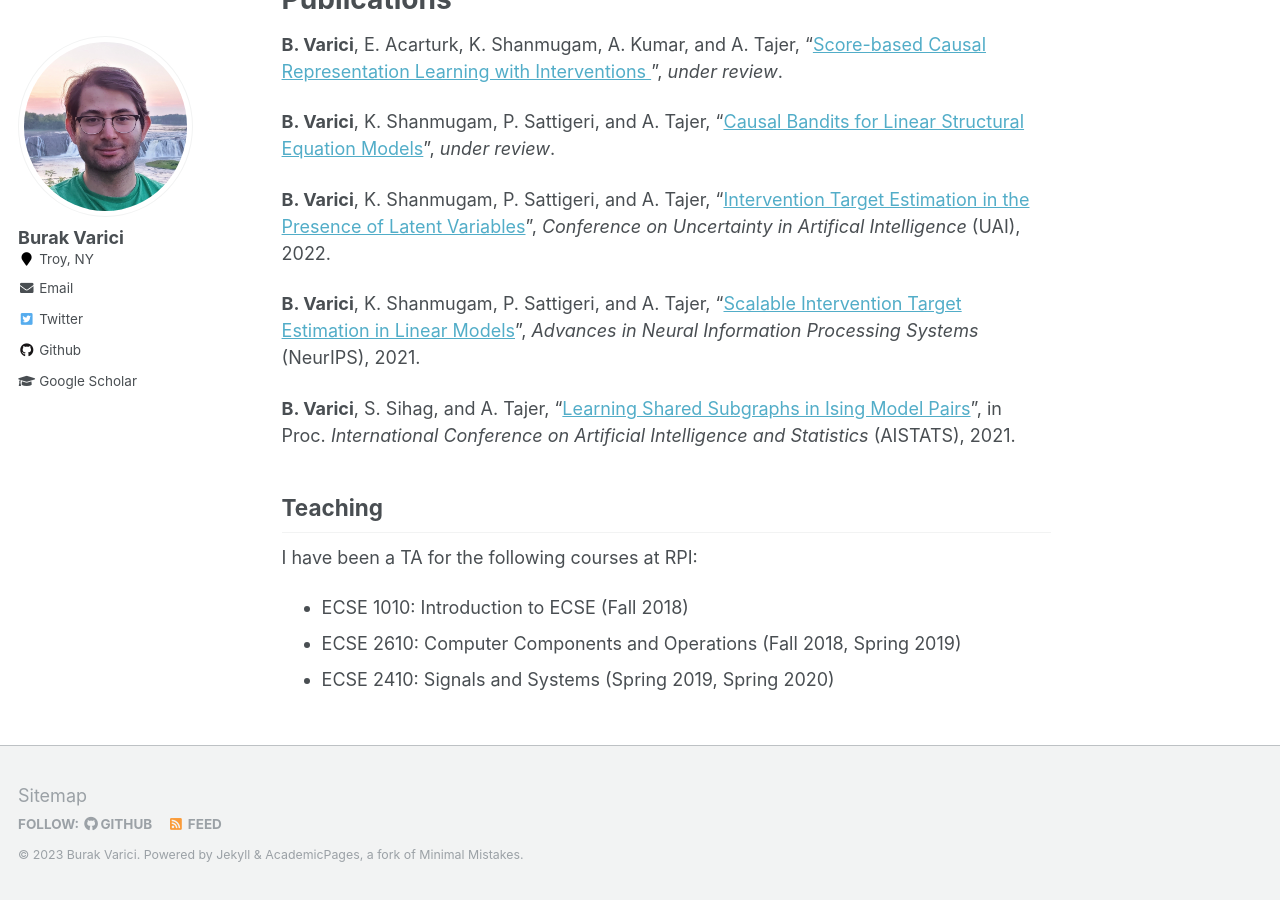
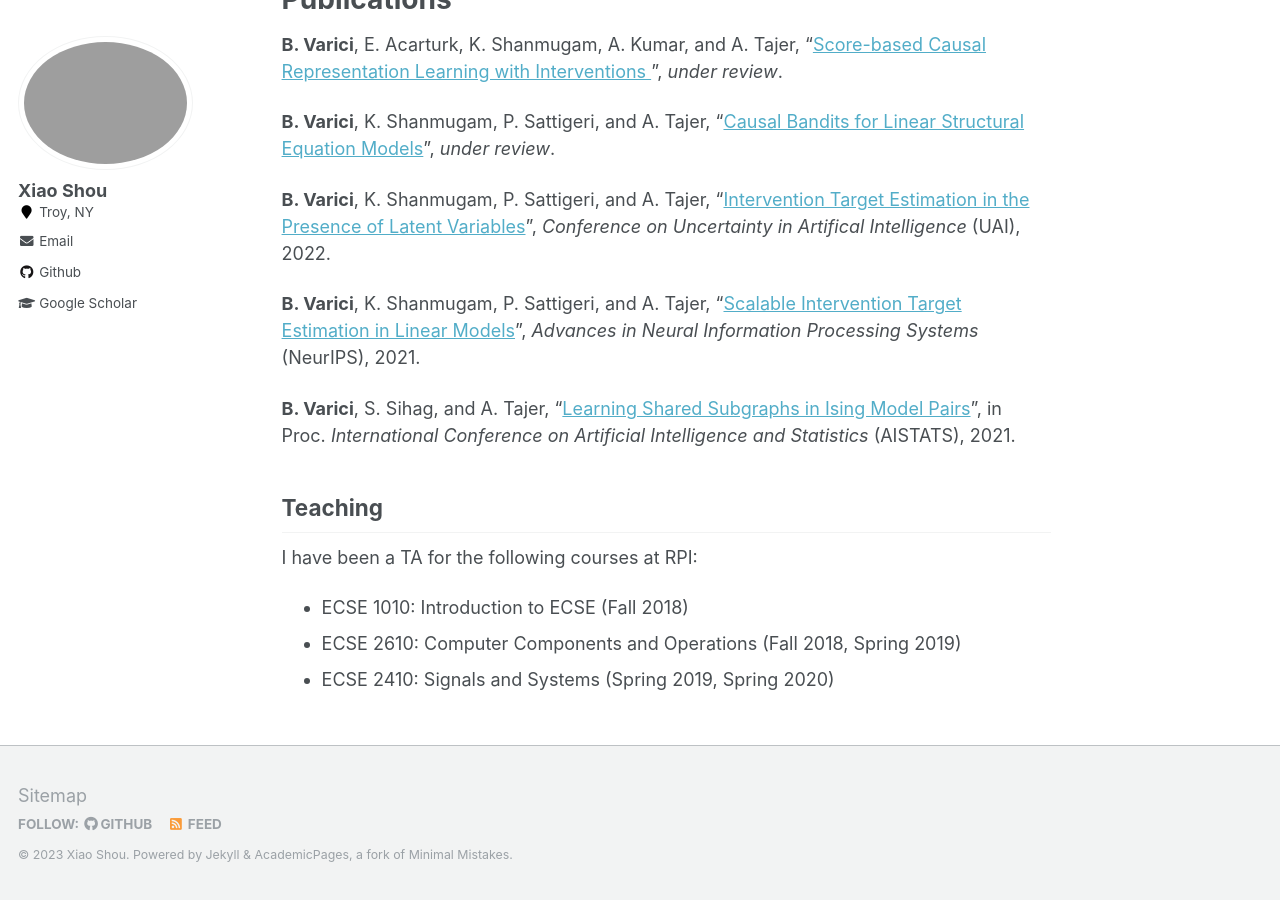
Before and after one commit to shou-xiao/shou-xiao1.github.io, a Jekyll site: the page built from _pages/about.md, in a window 1280 px wide and 900 px high, scrolled down 722 px. Built offline with Jekyll 4.4.1, drawn with Linux system fonts in a browser that asks for light colours; some of the changed text lies outside the part shown.

Commit message:
Update _config.yml

```diff
--- a/_config.yml
+++ b/_config.yml
@@ -7,13 +7,13 @@
 
 # Site Settings
 locale                   : "en-US"
-title                    : "Burak Varici"
+title                    : "Xiao Shou"
 title_separator          : "-"
-name                     : &name "Burak Varici"
+name                     : &name "Xiao Shou"
 description              : &description "about me"
-url                      : https://bvarici.github.io # the base hostname & protocol for your site e.g. "https://mmistakes.github.io"
+url                      : https://shou-xiao.github.io # the base hostname & protocol for your site e.g. "https://mmistakes.github.io"
 baseurl                  : "" # the subpath of your site, e.g. "/blog"
-repository               : "bvarici/bvarici.github.io"
+repository               :  "shou-xiao/shou-xiao.github.io"
 teaser                   :  # filename of teaser fallback teaser image placed in /images/, .e.g. "500x300.png"
 breadcrumbs              : false # true, false (default)
 words_per_minute         : 160
@@ -80,14 +80,14 @@ analytics:
 
 # Site Author
 author:
-  name             : "Burak Varici"
-  avatar           : "Varici.jpg"
+  name             : "Xiao Shou"
+  avatar           : "shou.jpg"
   bio              :
   location         : "Troy, NY"
   employer         :
   pubmed           :
-  googlescholar    : "https://scholar.google.com/citations?user=v_SL5c4AAAAJ&hl=tr&oi=ao"
-  email            : "burakvarici@gmail.com"
+  googlescholar    : "https://scholar.google.com/citations?hl=en&user=Wk0z_ysAAAAJ"
+  email            : "xshou01@gmail.com"
   researchgate     :  # example: "https://www.researchgate.net/profile/yourprofile"
   uri              :
   bitbucket        :
@@ -96,7 +96,7 @@ author:
   flickr           :
   facebook         :
   foursquare       :
-  github           : "bvarici"
+  github           : "shoux1990"
   google_plus      :
   keybase          :
   instagram        :
@@ -109,7 +109,7 @@ author:
   stackoverflow    : # http://stackoverflow.com/users/123456/username
   steam            :
   tumblr           :
-  twitter          : "VariciBurak"
+  twitter          : #"VariciBurak"
   vine             :
   weibo            :
   xing             :
```
